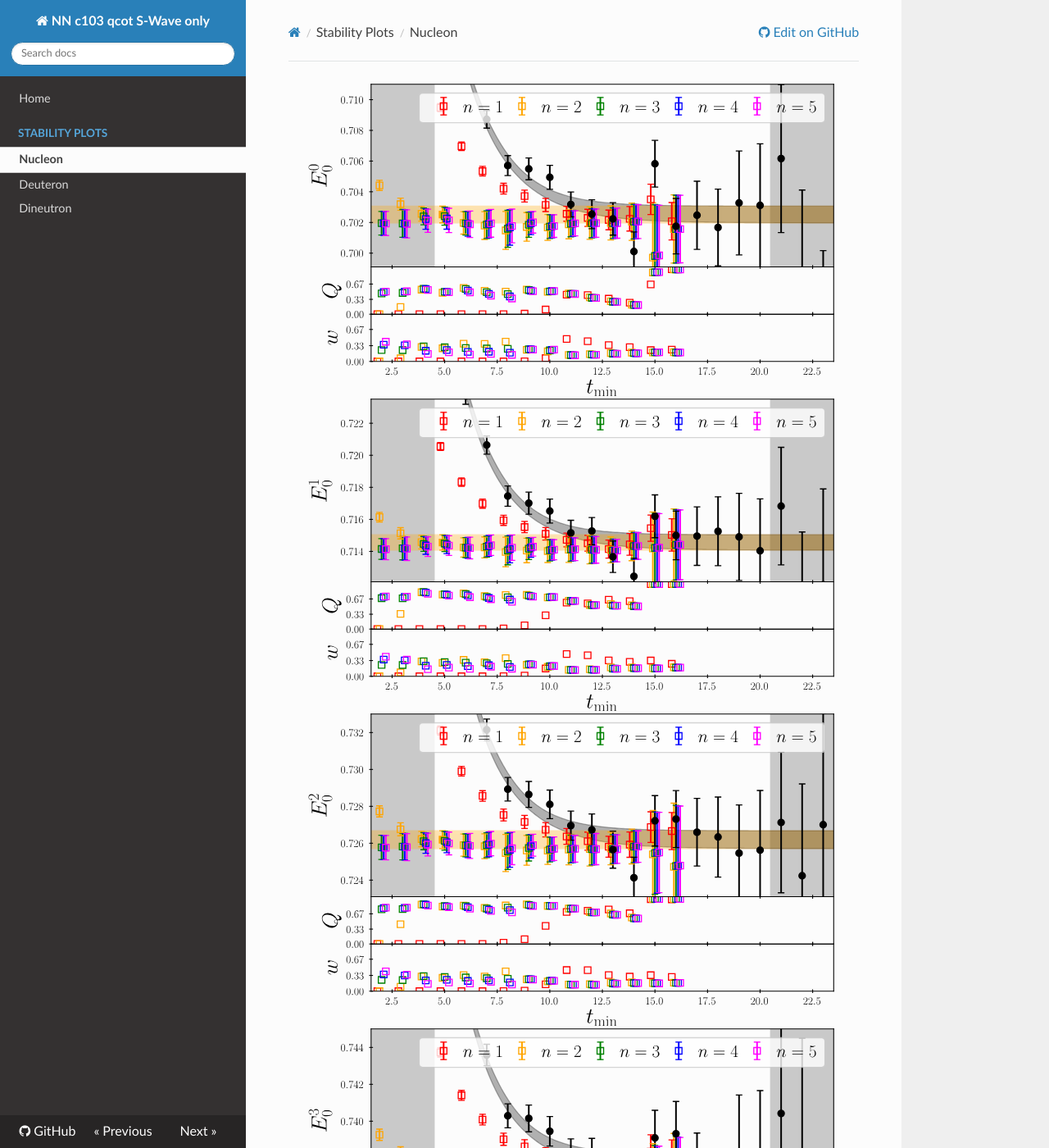
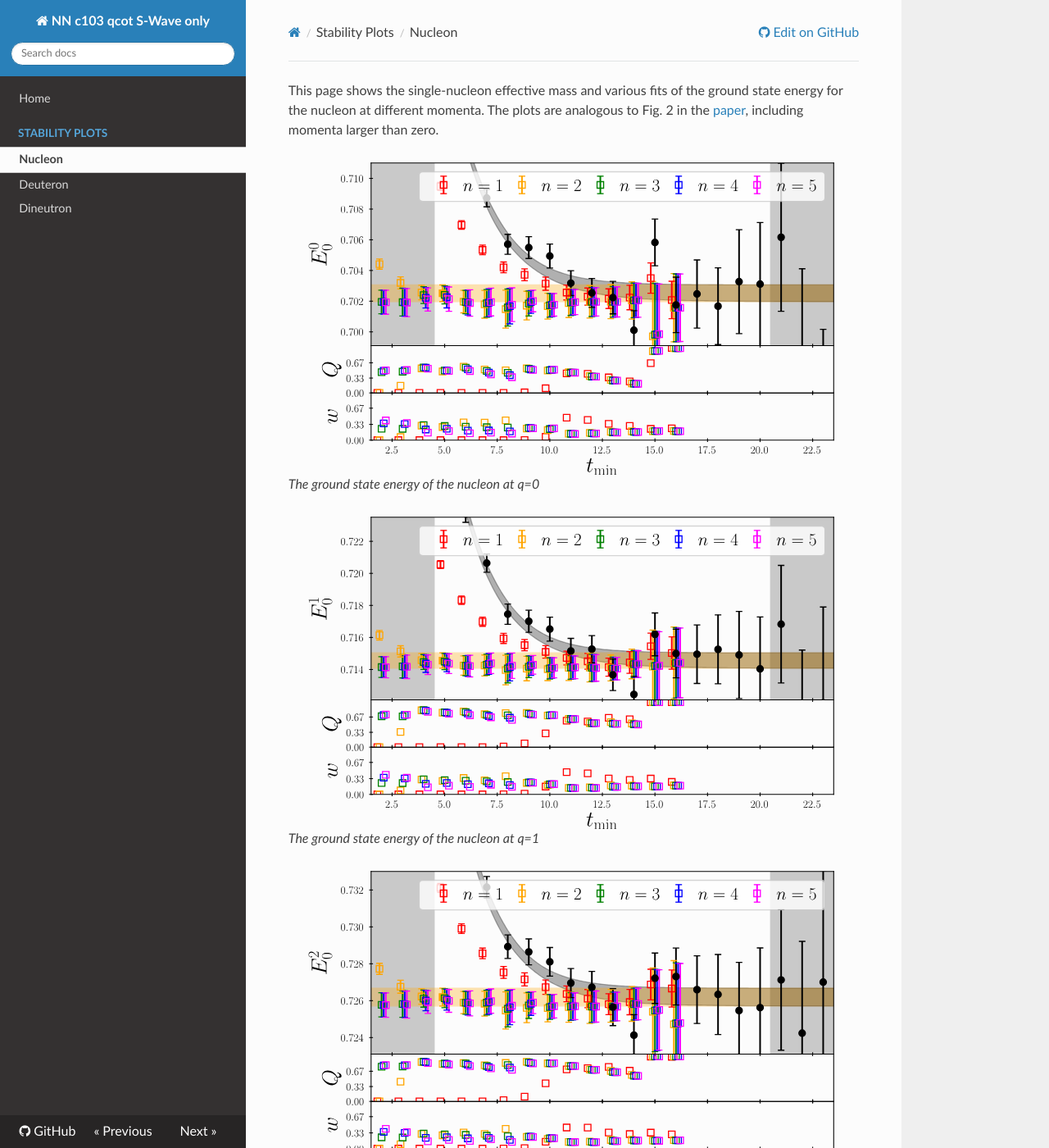
Before and after one commit to laphnn/nn_c103_qcotd_swave_only, an MkDocs documentation site: the page built from doc-src/nucleon.md, in a window 1280 px wide and 1400 px high. Shown: the whole window at 82% size. Built offline with MkDocs 1.6.1, drawn with Linux system fonts in a browser that asks for light colours; nearby versions of some CDN libraries; some of the changed text lies outside the part shown.

Commit message:
Updated main page. Updated nucleon page with text and captions.

```diff
--- a/doc-src/nucleon.md
+++ b/doc-src/nucleon.md
@@ -1,5 +1,16 @@
-![](images/nucleon_stability_0.svg)
-![](images/nucleon_stability_1.svg)
-![](images/nucleon_stability_2.svg)
-![](images/nucleon_stability_3.svg)
-![](images/nucleon_stability_4.svg)
+This page shows the single-nucleon effective mass and various fits of the ground state energy for the nucleon at different momenta. The plots are analogous to Fig. 2 in the [paper](https://arxiv.org/pdf/2009.11825.pdf), including momenta larger than zero.
+
+![The ground state energy at zero momentum](images/nucleon_stability_0.svg)
+*The ground state energy of the nucleon at q=0*
+
+![The ground state energy at momentum q=1](images/nucleon_stability_1.svg)
+*The ground state energy of the nucleon at q=1*
+
+![The ground state energy at momentum q=2](images/nucleon_stability_2.svg)
+*The ground state energy of the nucleon at q=2*
+
+![The ground state energy at momentum q=3](images/nucleon_stability_3.svg)
+*The ground state energy of the nucleon at q=3*
+
+![The ground state energy at momentum q=4](images/nucleon_stability_4.svg)
+*The ground state energy of the nucleon at q=4*
--- a/mkdocs.yml
+++ b/mkdocs.yml
@@ -1,7 +1,7 @@
 site_name: NN c103 qcot S-Wave only
 repo_url: https://github.com/laphnn/nn_c103_qcotd_swave_only
 site_author: "@ckoerber"
-site_description: "Supplemental material to publication [2009.XXXXX]"
+site_description: "Supplemental material to publication [arxiv:2009.11825]"
 nav:
     - Home: index.md
     - Stability Plots:
```
Also changed, not shown: doc-src/index.md (+3 -3 lines).
